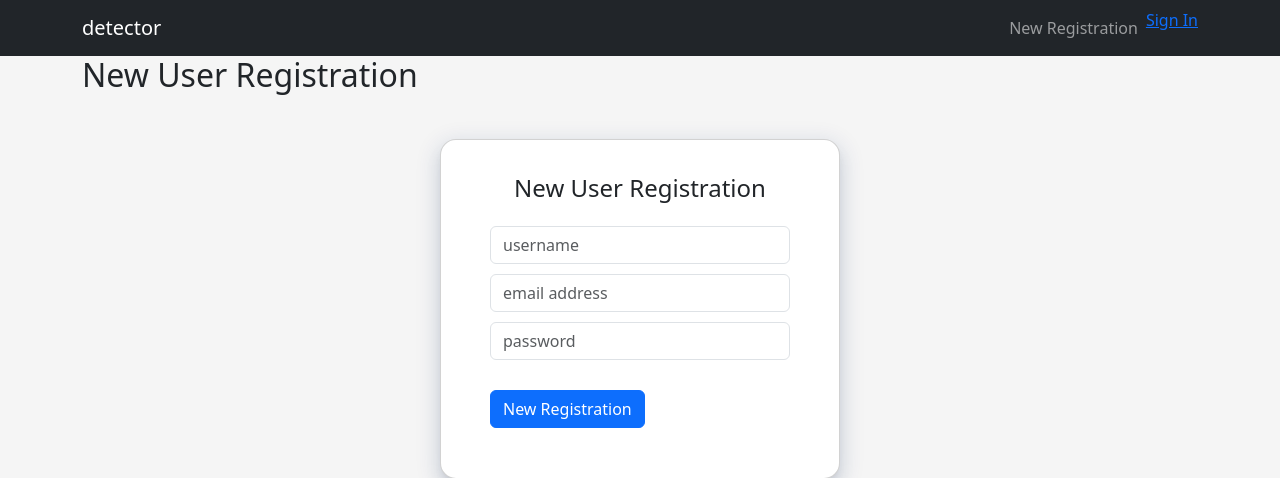
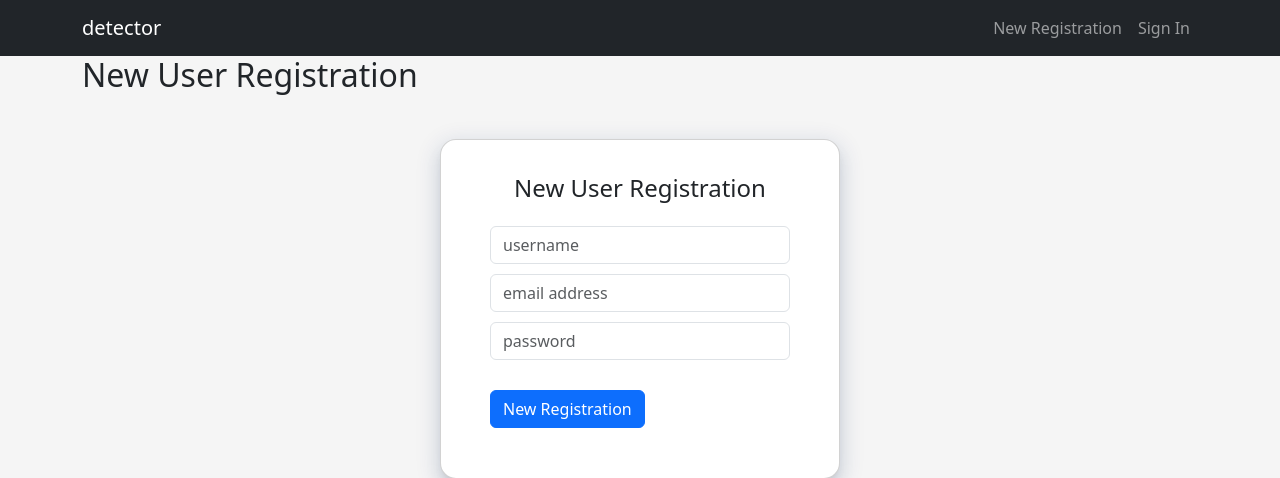
Before and after one commit to JoonghyunAn/flask-mini-app, a Flask app: page /auth/signup in a window 1280 px wide. Shown: the top 478 px of the page. Run offline with Flask 3, Linux system fonts and the light colour scheme; parts of the project's set-up code (start-up, migrations or seed data) failed here and were passed over; some libraries are stand-ins or nearby versions.

Commit message:
fix_UI_bug

```diff
--- a/apps/detector/templates/detector/base.html
+++ b/apps/detector/templates/detector/base.html
@@ -53,7 +53,7 @@
                         <a class="nav-link" href="{{ url_for('auth.signup') }}">New Registration</a>
                     </li>
                     <li class="nav-item">
-                        <a class="nav-item" href="{{ url_for('auth.login') }}">Sign In</a>
+                        <a class="nav-link" href="{{ url_for('auth.login') }}">Sign In</a>
                     </li>
                     {% endif %}
                 </ul>
```
